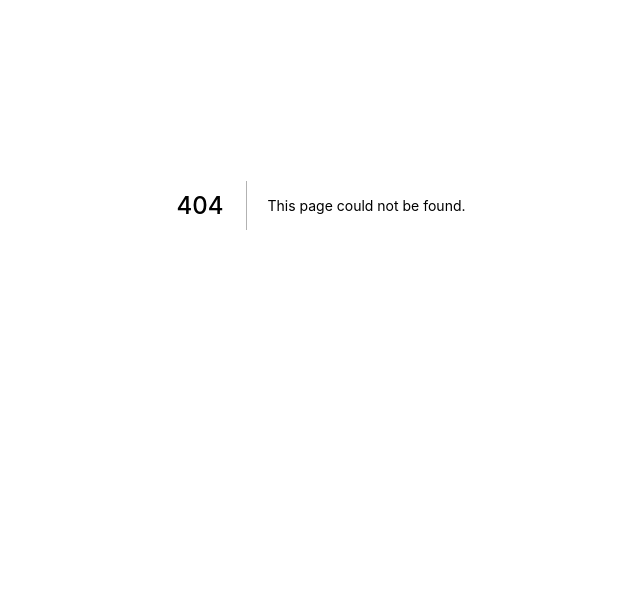
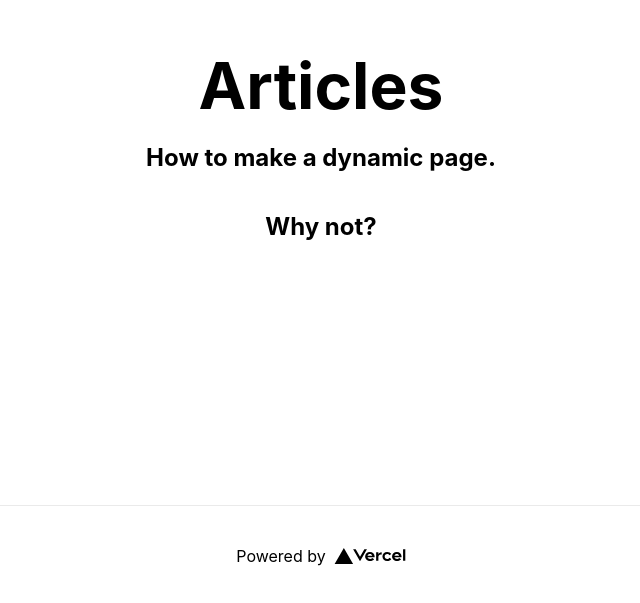
Before and after one commit to pip36/next, a Next.js app: page /articles in a window 1280 px wide. Before the commit this address had no page. Shown: the part 195-798 px from the top of the page, without its empty margins (319-959 px from the left). Built offline with nearby package versions, Linux system fonts and the light colour scheme.

Commit message:
Create some pages!

```diff
--- /dev/null
+++ b/components/Footer.tsx
@@ -0,0 +1,19 @@
+import Image from "next/image";
+import styles from "../styles/Home.module.css";
+
+const Footer = () => (
+  <footer className={styles.footer}>
+    <a
+      href="https://vercel.com?utm_source=create-next-app&utm_medium=default-template&utm_campaign=create-next-app"
+      target="_blank"
+      rel="noopener noreferrer"
+    >
+      Powered by{" "}
+      <span className={styles.logo}>
+        <Image src="/vercel.svg" alt="Vercel Logo" width={72} height={16} />
+      </span>
+    </a>
+  </footer>
+);
+
+export default Footer;
--- /dev/null
+++ b/pages/articles/data.ts
@@ -0,0 +1,27 @@
+type Lookup<T> = { [key: string]: T };
+
+type Article = {
+  id: string;
+  name: string;
+};
+
+type ArticleLookup = Lookup<Article>;
+
+const articlesLookup: ArticleLookup = {
+  "1": {
+    id: "1",
+    name: "How to make a dynamic page.",
+  },
+  "2": {
+    id: "2",
+    name: "Why not?",
+  },
+};
+
+export const getArticle = (id: string): Article | null =>
+  articlesLookup[id] || null;
+
+export const getArticles = ({ name = "" }: Partial<Article>) =>
+  Object.values(articlesLookup).filter((x) =>
+    x.name.toLowerCase().startsWith(name.toLowerCase())
+  );
--- /dev/null
+++ b/pages/articles/index.tsx
@@ -0,0 +1,34 @@
+import { NextPage } from "next";
+import Head from "next/head";
+import { useRouter } from "next/router";
+import React from "react";
+import Footer from "../../components/Footer";
+import styles from "../../styles/Home.module.css";
+import { paramSingle } from "../utils/url_helper";
+import { getArticles } from "./data";
+
+const Articles: NextPage = () => {
+  const router = useRouter();
+  const { name } = router.query;
+
+  return (
+    <div className={styles.container}>
+      <Head>
+        <title>Create Next App - Articles</title>
+        <meta name="description" content="Generated by create next app" />
+        <link rel="icon" href="/favicon.ico" />
+      </Head>
+
+      <main className={styles.main}>
+        <h1 className={styles.title}>Articles</h1>
+        {getArticles({ name: paramSingle(name) }).map(({ name, id }) => (
+          <h2 key={id}>{name}</h2>
+        ))}
+      </main>
+
+      <Footer />
+    </div>
+  );
+};
+
+export default Articles;
--- /dev/null
+++ b/pages/utils/url_helper.ts
@@ -0,0 +1,5 @@
+export const paramSingle = (urlParam: string | string[] | undefined) => {
+  if (!urlParam) return "";
+  if (Array.isArray(urlParam)) return urlParam[0];
+  return urlParam;
+};
```
Also changed, not shown: pages/about.tsx (added, +25 -0 lines), pages/articles/[id].tsx (added, +31 -0 lines), next-env.d.ts.
